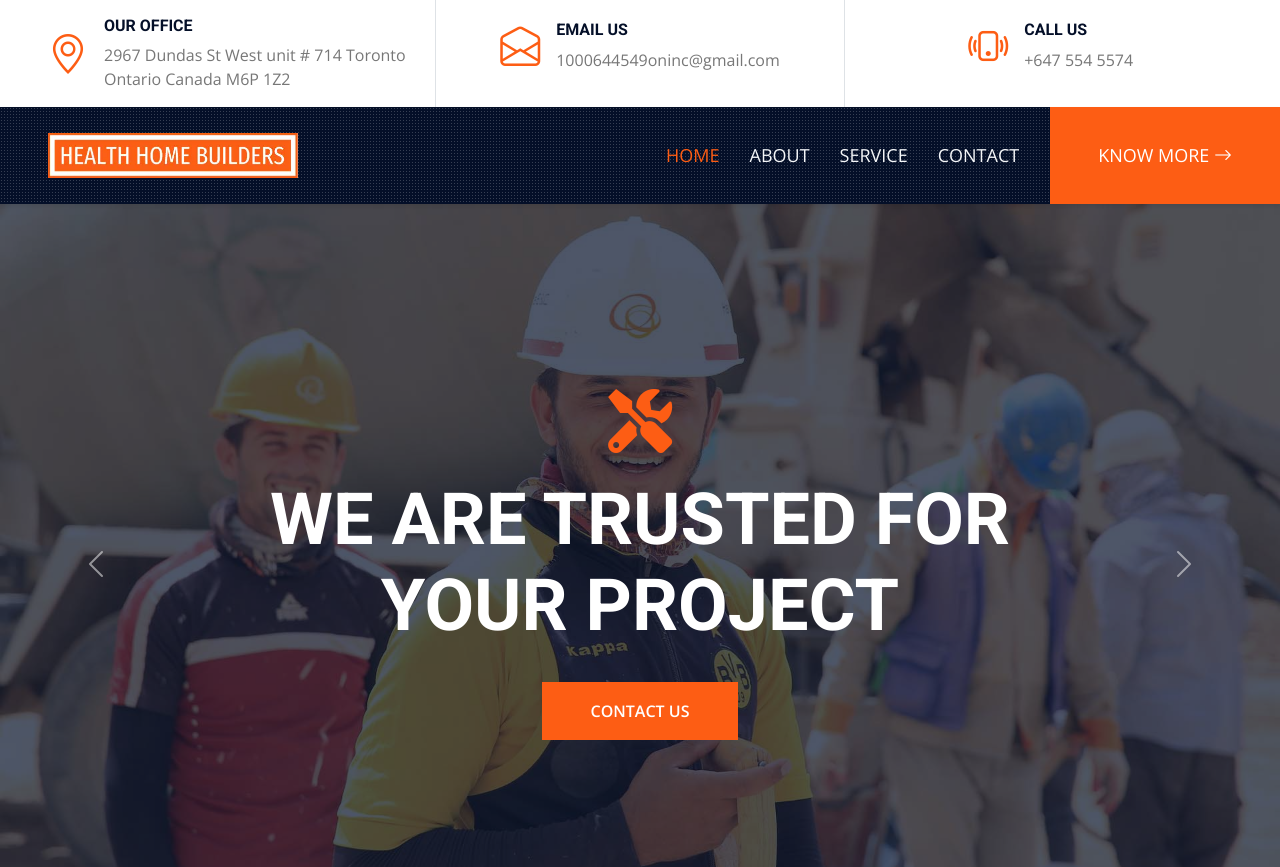
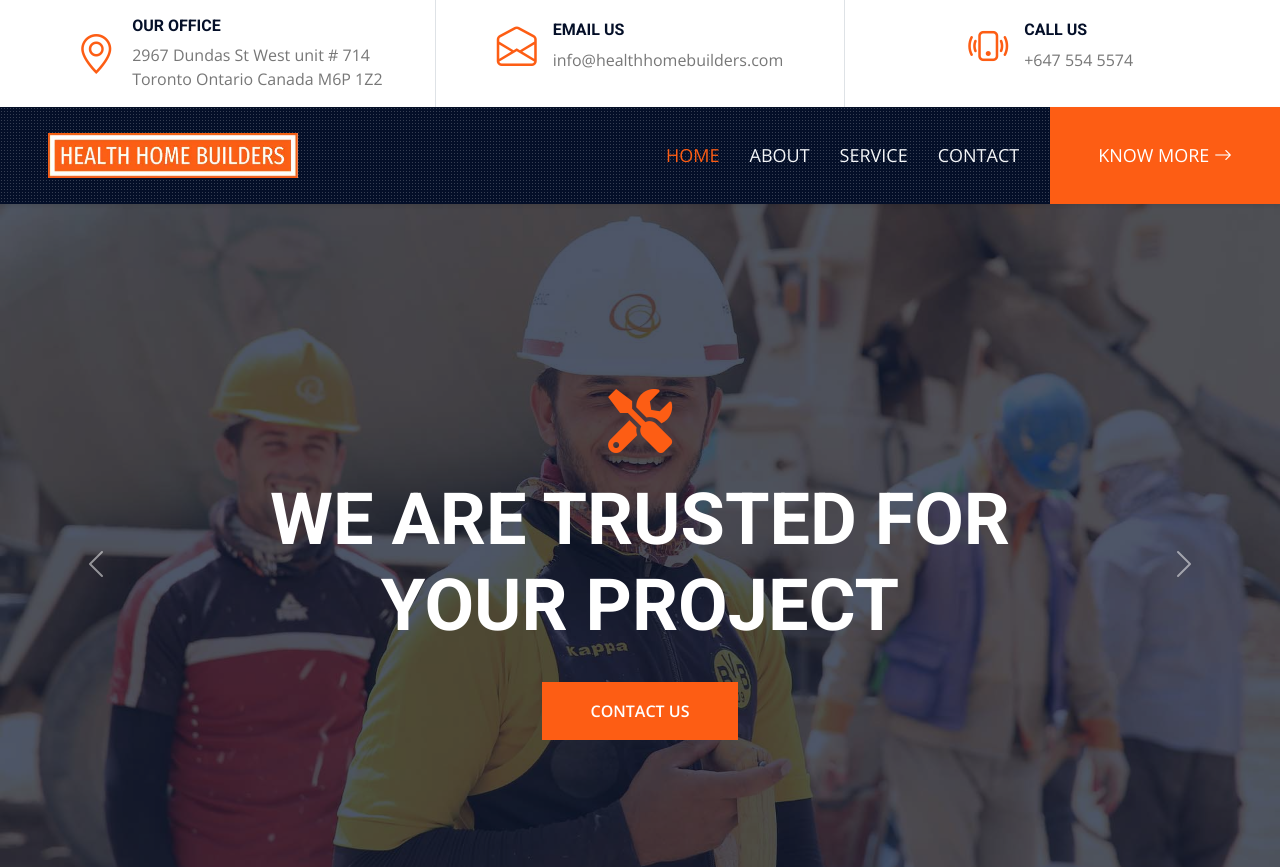
Before and after one commit to githubwebsites/healthhomebuilders.com, a plain HTML site: page index.html in a window 1280 px wide. Shown: the top 867 px of the page. Drawn offline with nearby package versions, Linux system fonts and the light colour scheme.

Commit message:
Email ID updated

```diff
--- a/index.html
+++ b/index.html
@@ -40,7 +40,7 @@
                     <i class="bi bi-geo-alt fs-1 text-primary me-3"></i>
                     <div class="text-start">
                         <h6 class="text-uppercase fw-bold">Our Office</h6>
-                        <span>2967 Dundas St West unit # 714
+                        <span>2967 Dundas St West unit # 714 <br>
                             Toronto Ontario Canada M6P 1Z2</span>
                     </div>
                 </div>
@@ -50,7 +50,7 @@
                     <i class="bi bi-envelope-open fs-1 text-primary me-3"></i>
                     <div class="text-start">
                         <h6 class="text-uppercase fw-bold">Email Us</h6>
-                        <span>1000644549oninc@gmail.com</span>
+                        <span>info@healthhomebuilders.com</span>
                     </div>
                 </div>
             </div>
@@ -648,9 +648,9 @@
                     <!-- <h1 class="m-0 display-4 text-uppercase text-white"><i class="bi bi-building text-primary me-2"></i>WEBUILD</h1> -->
                 </a>
                 <p>Discover your dream home with our expert home construction services. We specialize in crafting custom homes that reflect your unique style and needs.</p>
-                <p><i class="fa fa-map-marker-alt me-2"></i>2967 Dundas St West unit #  714 Toronto Ontario Canada M6P 1Z2</p>
+                <p><i class="fa fa-map-marker-alt me-2"></i>2967 Dundas St West unit #  714 <br> Toronto Ontario Canada M6P 1Z2</p>
                 <p><i class="fa fa-phone-alt me-2"></i>+647 554 5574 </p>
-                <p><i class="fa fa-envelope me-2"></i>1000644549oninc@gmail.com</p>
+                <p><i class="fa fa-envelope me-2"></i>info@healthhomebuilders.com</p>
                 <div class="d-flex justify-content-start mt-4">
                     <a class="btn btn-lg btn-primary btn-lg-square rounded-0 me-2" href="#"><i class="fab fa-twitter"></i></a>
                     <a class="btn btn-lg btn-primary btn-lg-square rounded-0 me-2" href="#"><i class="fab fa-facebook-f"></i></a>
```
Also changed, not shown: about.html (+4 -4 lines), contact.html (+6 -6 lines), service.html (+4 -4 lines).
